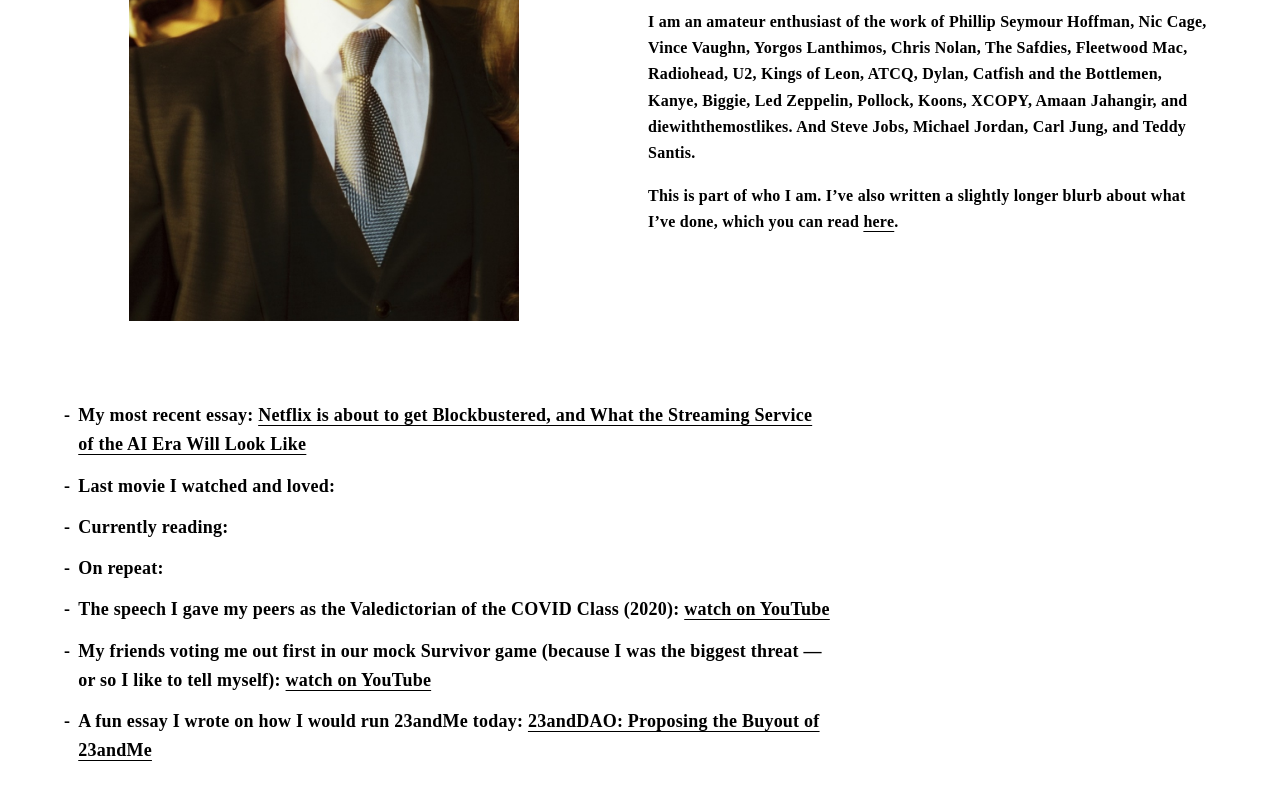
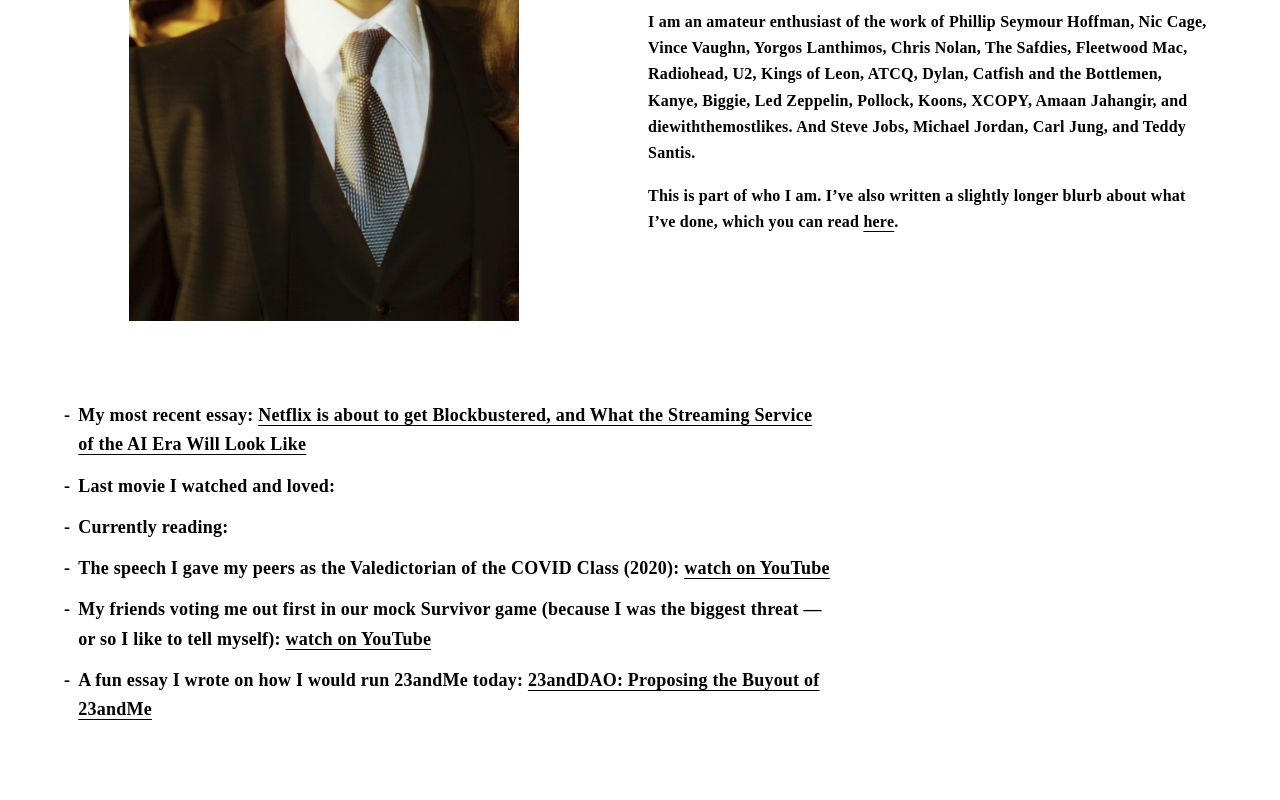
Before and after one commit to gptsiolis/personal-website2, a Next.js app: page / in a window 1280 px wide. Shown: the part 654-1454 px from the top of the page. Built offline with nearby package versions, Linux system fonts and the light colour scheme; no server answers.

Commit message:
Remove empty 'On repeat' bullet
Co-Authored-By: Claude Opus 4.7 <noreply@anthropic.com>

```diff
--- a/src/app/page.tsx
+++ b/src/app/page.tsx
@@ -70,7 +70,6 @@ export default function Home() {
       value: book?.title ?? "",
       url: book?.goodreadsUrl ?? "",
     },
-    { label: "On repeat", value: "", url: "" },
     {
       label:
         "The speech I gave my peers as the Valedictorian of the COVID Class (2020)",
```
